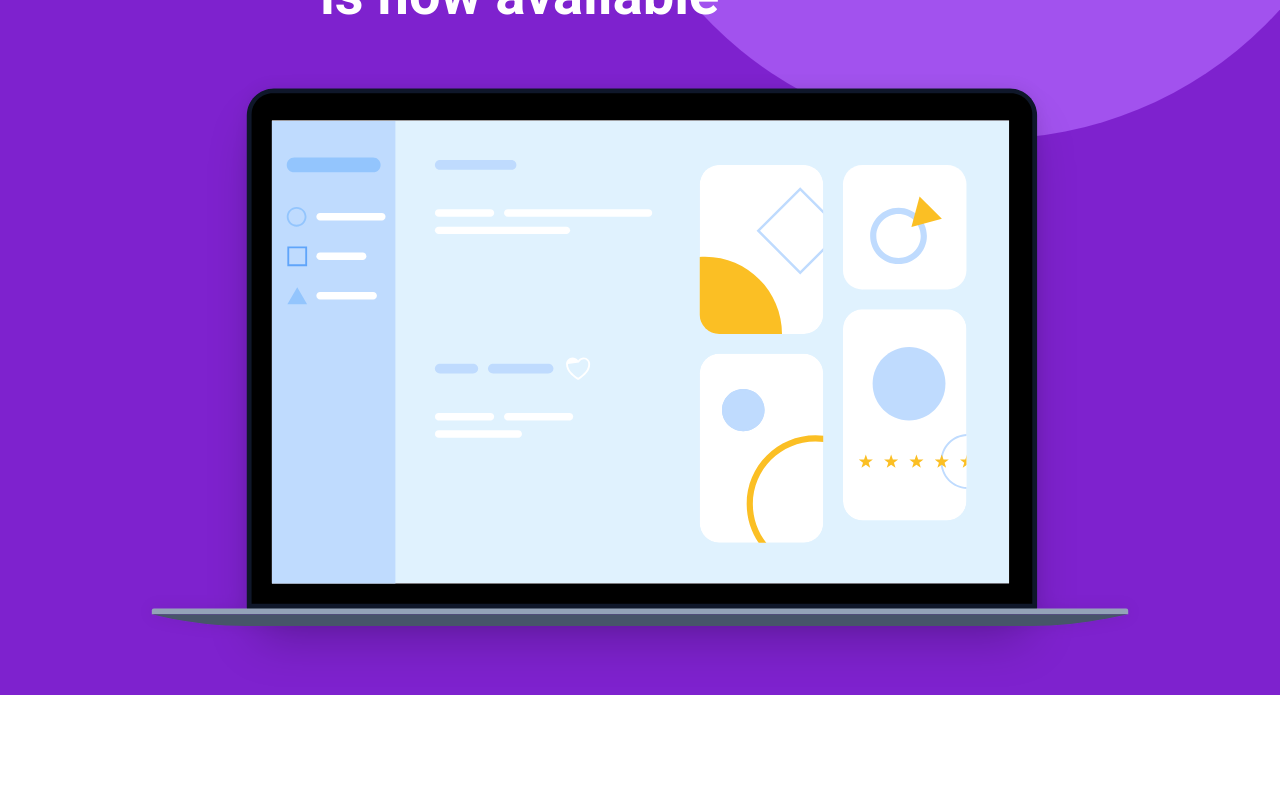
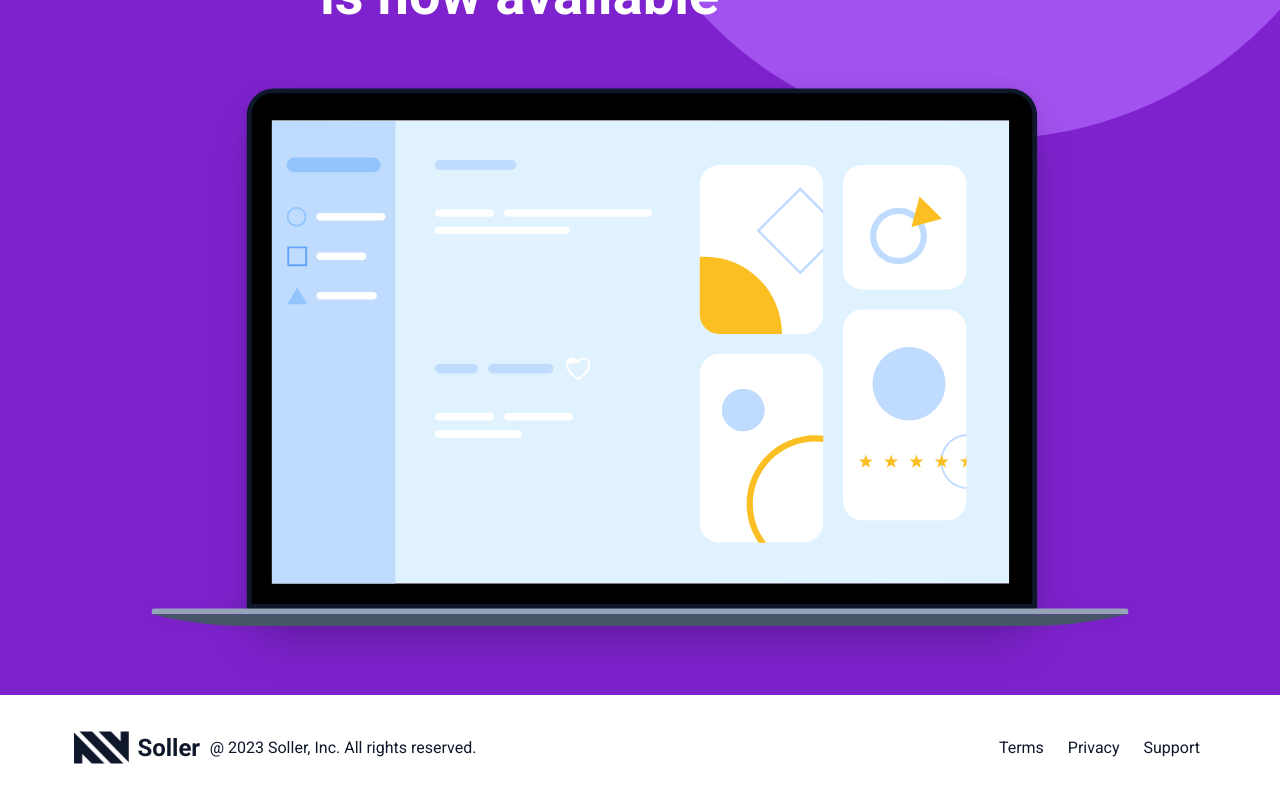
Before and after one commit to gabrielmunck/SollerTest, a Next.js app: page / in a window 1280 px wide. Shown: the part 5396-6196 px from the top of the page. Before the commit the page ends 6091 px from the top, so only its background shows below. Built offline with nearby package versions, Linux system fonts and the light colour scheme.

Commit message:
Criado componente Footer, adicionado assests e pequenas correções

```diff
--- a/src/app/globals.css
+++ b/src/app/globals.css
@@ -36,9 +36,9 @@
     display: none;
 }
 
-@media (max-width: 767px) {
+@media (max-width: 1200px) {
     .swiper-button-prev {
-        left: 35% !important;
+        left: 30% !important;
     }
 
     .swiper-button-next {
--- a/src/app/page.tsx
+++ b/src/app/page.tsx
@@ -1,19 +1,21 @@
-import MainSection from "../components/MainSection";
-import DesktopSection from "../components/DesktopSection";
+import MainSection from "@/components/MainSection";
+import DesktopSection from "@/components/DesktopSection";
 import Services from "@/components/Services";
 import Features from "@/components/Features";
 import CarouselSection from "@/components/CarouselSection";
 import FinalSection from "@/components/FinalSection";
+import Footer from "@/components/Footer";
 
 export default function Home() {
   return (
-    <div className="flex flex-col min-h-screen bg-soller-bg ">
+    <div className="flex flex-col min-h-screen bg-soller-bg overflow-hidden">
       <MainSection />
       <DesktopSection />
       <Services />
       <Features />
       <CarouselSection/>
       <FinalSection/>
+      <Footer/>
     </div>
   );
 }
--- a/src/components/FinalSection.tsx
+++ b/src/components/FinalSection.tsx
@@ -7,7 +7,7 @@ const FinalSection = () => {
     return (
         <section className="relative bg-soller-feedback md:bg-soller-purple overflow-hidden pt-20">
             <div className="relative flex flex-col justify-between md:flex-row ">
-                <div className="flex flex-col w-full max-w-[1094px] lg:pl-80 z-10">
+                <div className="flex flex-col w-full max-w-[1094px] md:pl-20 xl:pl-80 z-10">
                     <p className="text-center lg:text-left text-[16px] lg:text-[20px] font-[500] leading-[17.6px] lg:leading-[22px] text-soller-yellow mb-2">
                     Get the Sun to power your home
                     </p>
@@ -15,10 +15,10 @@ const FinalSection = () => {
                         All the power that you need for your house is now available
                     </h2>
                 </div>
-                <div className="absolute lg:hidden bottom-[-400px] left-[-100px] z-0">
-                    <Image src={purpleBubble} alt="Purple bubble" width={782} height={780} className="w-2/3"/>
+                <div className="absolute lg:hidden bottom-[-400px] left-[-100px] md:top-[-650px] md:right-[-1800px]  z-0">
+                    <Image src={purpleBubble} alt="Purple bubble" width={782} height={780} className="w-2/3 md:w-1/2"/>
                 </div>
-                <div className="hidden lg:flex absolute top-[-450px] right-[-100px] z-0">
+                <div className="hidden lg:flex absolute top-[-450px] right-[-100px]  z-0">
                     <Image src={purpleBubble} alt="Purple bubble" width={782} height={780} className="w-full"/>
                 </div>
                 <div className="flex flex-col items-center justify-center w-auto lg:pr-[8%] z-10 ">
--- /dev/null
+++ b/src/components/Footer.tsx
@@ -0,0 +1,39 @@
+import Image from "next/image";
+import SollerLogo from "../assets/SollerLogo.png";
+
+const Footer = () => {
+    return (
+        <footer className=" flex flex-col md:flex-row bg-soller-bg py-6 lg:py-6 px-4 md:px-20 md:items-center">
+            <div className="flex flex-row justify-center items-center w-full md:w-auto py-3 mb-6 md:mb-0">
+                <Image
+                    src={SollerLogo}
+                    alt="Soller logo"
+                    width={55.81}
+                    height={32}
+                    className=""
+                />
+                <h2 className="text-soller-font text-[24px] font-[700] leading-[26.4px]  pl-2">
+                    Soller
+                </h2>
+            </div>
+            <div className="flex flex-row justify-center md:justify-start items-center w-full md:w-1/2 py-3 mb-6 md:mb-0">
+                <span className="text-soller-font text-[16px] font-[400] leading-[22.4px] md:pl-4">
+                    @ 2023 Soller, Inc. All rights reserved.
+                </span>
+            </div>
+            <div className="flex flex-row justify-center md:justify-end  items-center w-full gap-6 md:w-1/2">
+                <span className="text-soller-font text-[16px] font-[400] leading-[22.4px] py-3 hover:text-soller-tel">
+                    Terms
+                </span>
+                <span className="text-soller-font text-[16px] font-[400] leading-[22.4px] py-3 hover:text-soller-tel">
+                    Privacy
+                </span>
+                <span className="text-soller-font text-[16px] font-[400] leading-[22.4px] py-3 hover:text-soller-tel">
+                    Support
+                </span>
+            </div>
+        </footer>
+    );
+};
+
+export default Footer;
```
Also changed, not shown: src/assets/SollerLogo.png (added).
